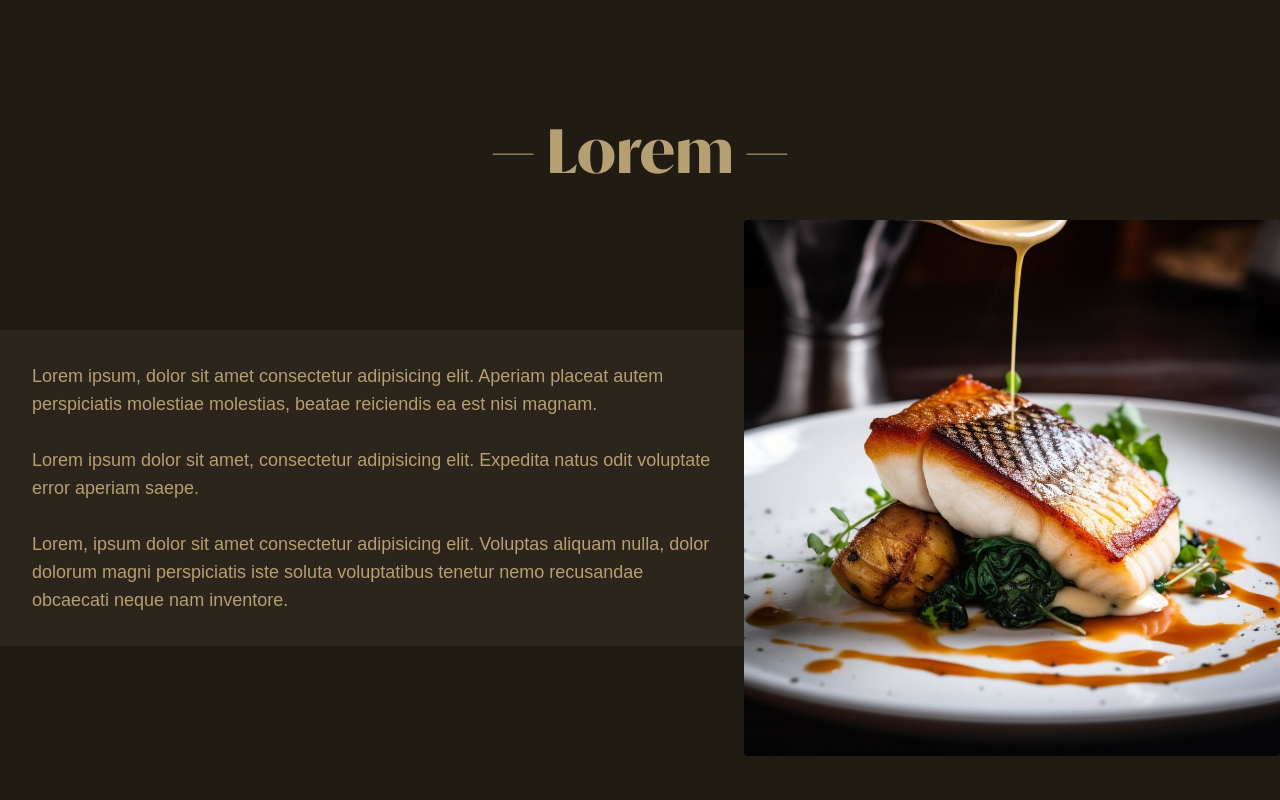
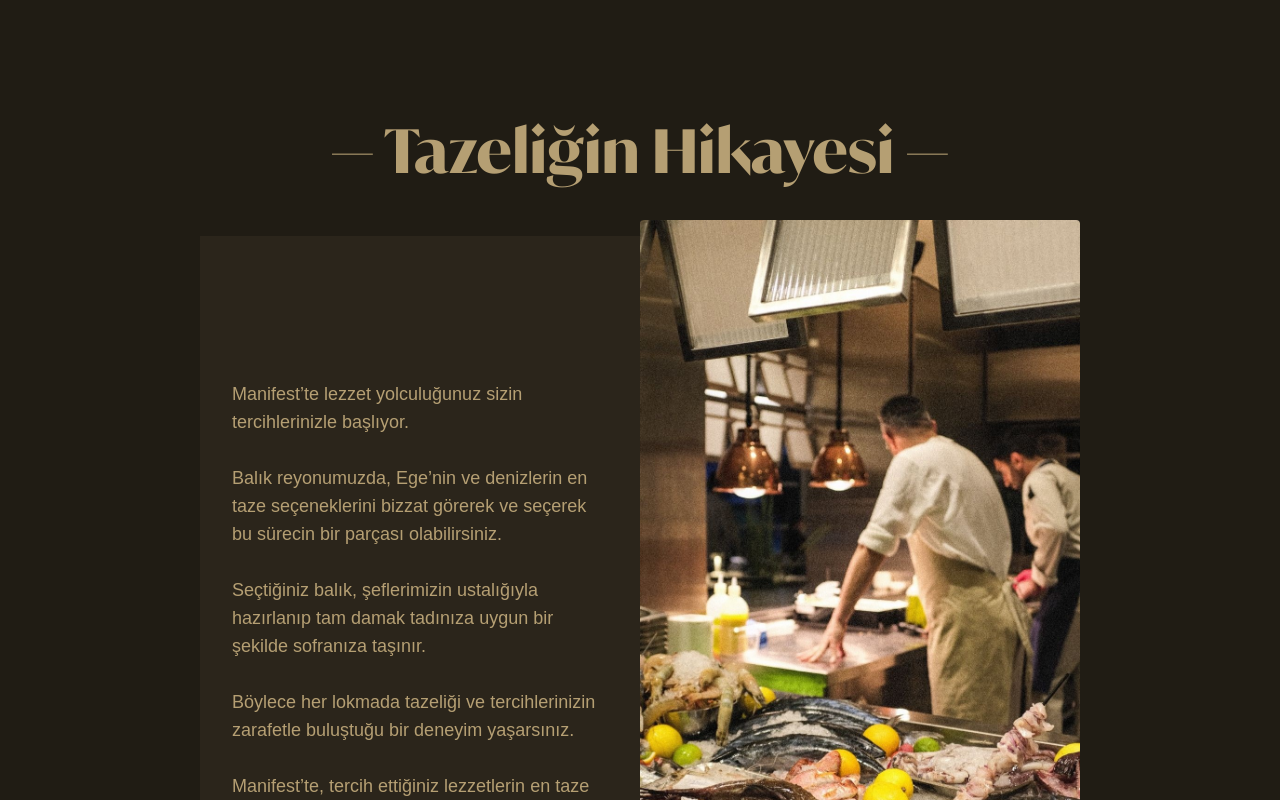
Before and after one commit to irfansubasi/manifest, a React (Vite) app: page / in a window 1280 px wide. Shown: the part 1420-2220 px from the top of the page. Built offline with nearby package versions, Linux system fonts and the light colour scheme.

Commit message:
change text and pic | fix widths

```diff
--- a/src/App.jsx
+++ b/src/App.jsx
@@ -186,36 +186,45 @@ function App() {
             </div>
           </div>
 
-          <div className="desc1 mt-40" id="lorem">
+          <div className="desc1 mt-40" id="fresh">
             <h1
               data-aos="fade-up"
               className="text-center text-5xl md:text-6xl font-IvyMode-Bold mb-10"
             >
-              — Lorem —
+              — Tazeliğin Hikayesi —
             </h1>
-            <div className="flex flex-col-reverse md:flex-row items-center justify-center">
-              <div className="w-full p-8 card-text" data-aos="fade-left">
+            <div className="flex flex-col-reverse md:flex-row items-center justify-center w-full md:w-[55rem] mx-auto">
+              <div
+                className="w-full md:w-1/2 p-8 md:py-36 card-text"
+                data-aos="fade-left"
+              >
                 <p className="text-lg">
-                  Lorem ipsum, dolor sit amet consectetur adipisicing elit.
-                  Aperiam placeat autem perspiciatis molestiae molestias, beatae
-                  reiciendis ea est nisi magnam.
+                  Manifest’te lezzet yolculuğunuz sizin tercihlerinizle
+                  başlıyor.
                   <br />
                   <br />
-                  Lorem ipsum dolor sit amet, consectetur adipisicing elit.
-                  Expedita natus odit voluptate error aperiam saepe.
+                  Balık reyonumuzda, Ege’nin ve denizlerin en taze seçeneklerini
+                  bizzat görerek ve seçerek bu sürecin bir parçası
+                  olabilirsiniz.
                   <br />
                   <br />
-                  Lorem, ipsum dolor sit amet consectetur adipisicing elit.
-                  Voluptas aliquam nulla, dolor dolorum magni perspiciatis iste
-                  soluta voluptatibus tenetur nemo recusandae obcaecati neque
-                  nam inventore.
+                  Seçtiğiniz balık, şeflerimizin ustalığıyla hazırlanıp tam
+                  damak tadınıza uygun bir şekilde sofranıza taşınır.
+                  <br />
+                  <br />
+                  Böylece her lokmada tazeliği ve tercihlerinizin zarafetle
+                  buluştuğu bir deneyim yaşarsınız.
+                  <br />
+                  <br />
+                  Manifest’te, tercih ettiğiniz lezzetlerin en taze ve özenle
+                  sunulmuş haliyle buluşacaksınız.
                 </p>
               </div>
-              <div className="" data-aos="fade-right">
+              <div className="w-full md:w-1/2" data-aos="fade-right">
                 <img
                   src="./assets/images/food1.jpg"
                   alt="Sol Resim"
-                  className="w-[60rem] h-auto rounded"
+                  className="w-full h-auto rounded"
                 />
               </div>
             </div>
--- a/src/components/Navbar.jsx
+++ b/src/components/Navbar.jsx
@@ -73,10 +73,10 @@ function Navbar() {
               <li>
                 <a
                   className="hover:underline"
-                  href="#lorem"
+                  href="#fresh"
                   onClick={toggleMenu}
                 >
-                  Lorem
+                  Tazeliğin Hikayesi
                 </a>
               </li>
               <li>
```
Also changed, not shown: public/assets/images/food1.jpg, src/assets/images/food1.jpg.
